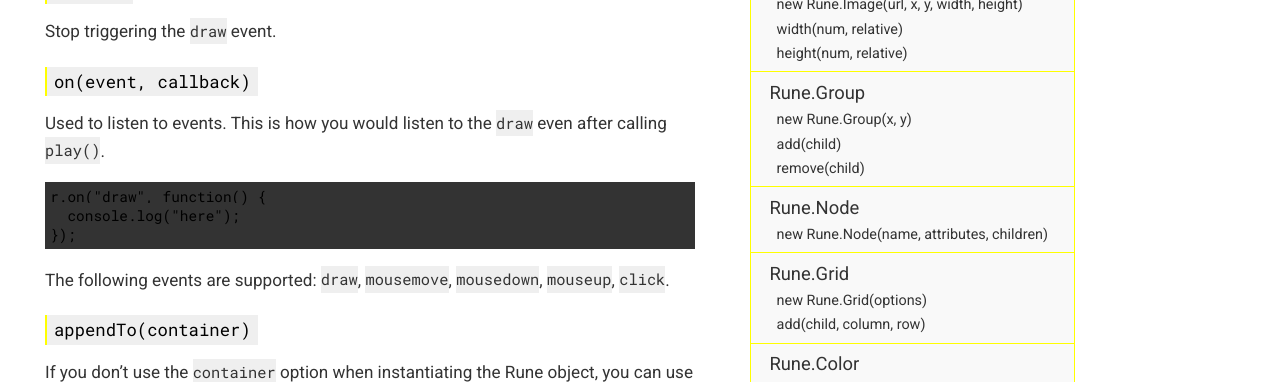
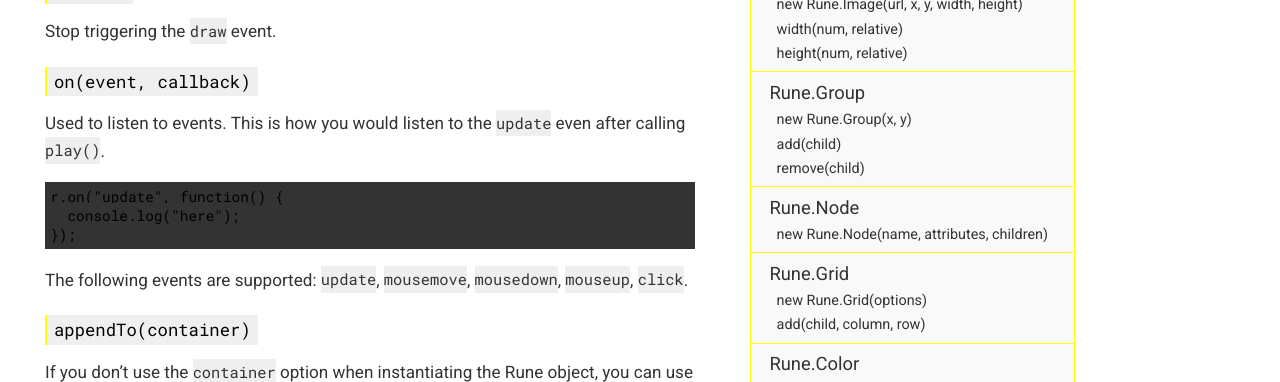
Before and after one commit to runemadsen/rune.js, a Jekyll site: the page built from documentation.md, in a window 1280 px wide and 900 px high, scrolled down 2290 px. Shown: the part 147-529 px from the top of the window. Built offline with Jekyll 4.4.1, drawn with Linux system fonts in a browser that asks for light colours; nearby versions of some CDN libraries; comment, search, counter and statistics services are not loaded.

Commit message:
tweaking docs

````diff
--- a/documentation.md
+++ b/documentation.md
@@ -16,11 +16,11 @@ This is the technical documentation for Rune.js. See [Getting started](index.htm
 
 Creates a new instance to be used for all drawing methods. You can use multiple instances on a single page. `options` is a JavaScript object that can hold the following properties.
 
-* `container` - String selector or DOM element used as container for the SVG.
-* `width` - The number width of the SVG (optional).
-* `height` - The number height of the SVG (optional).
-* `frameRate` - Number. The framerate used for the draw event
-* `debug` - Boolean. Enables debug mode
+- `container` - String selector or DOM element used as container for the SVG.
+- `width` - The number width of the SVG (optional).
+- `height` - The number height of the SVG (optional).
+- `frameRate` - Number. The framerate used for the draw event
+- `debug` - Boolean. Enables debug mode
 
 If `width` and/or `height` is not declared, Node will default to 640x480 while browsers will default to the rendered size of the SVG. This allows you to control the size of the SVG via CSS and still access the width and height inside your Rune.js sketch.
 
@@ -86,15 +86,15 @@ Stop triggering the `draw` event.
 
 ### `on(event, callback)`
 
-Used to listen to events. This is how you would listen to the `draw` even after calling `play()`.
+Used to listen to events. This is how you would listen to the `update` even after calling `play()`.
 
 ```js
-r.on("draw", function() {
+r.on("update", function() {
   console.log("here");
 });
 ```
 
-The following events are supported: `draw`, `mousemove`, `mousedown`, `mouseup`, `click`.
+The following events are supported: `update`, `mousemove`, `mousedown`, `mouseup`, `click`.
 
 ### `appendTo(container)`
 
@@ -178,7 +178,7 @@ Detaches the shape from its parent group, making it invisible.
 
 Converts the shape to a polygon by converting lines and curves to equally spaced vectors. `options` is a JavaScript object that currently only takes a single property.
 
-* `spacing` - Number. The number of pixels between each vector in the new polygon.
+- `spacing` - Number. The number of pixels between each vector in the new polygon.
 
 The `parent` parameter uses the same logic as the shorthand shape functions on the Rune instance: If not set, the new copy will be added to the same parent as the base shape. If `parent` is a group, the new copy will be added to this group. If `parent` is false, the new copy will not have a parent.
 
@@ -192,13 +192,13 @@ Sets the width of the stroke in pixels. Defaults to 1.
 
 Specifies the shape to be used at the end of open lines when they are stroked.
 
-* `type` - String. Options are `"butt"` (default), `"round"`, and `"square"`
+- `type` - String. Options are `"butt"` (default), `"round"`, and `"square"`
 
 ### `strokeJoin(type)`
 
 Specifies the shape to be used at the corners of paths or basic shapes when they are stroked.
 
-* `type` - String. Options are `"miter"` (default), `"round"`, and `"bevel"`
+- `type` - String. Options are `"miter"` (default), `"round"`, and `"bevel"`
 
 ### `strokeMiterlimit(num)`
 
@@ -208,13 +208,13 @@ When two lines meet at a sharp angle and `strokeJoin` has been set to `miter`, i
 
 Can be used to turn the stroke into dashes. See the [Mozilla Developer Documentation](https://developer.mozilla.org/en-US/docs/Web/SVG/Attribute/stroke-dasharray) for more info.
 
-* `dasharray` - String. Comma or whitespace-separated list of dasharray.
+- `dasharray` - String. Comma or whitespace-separated list of dasharray.
 
 ### `strokeDashOffset(offset)`
 
 Specifies the distance into the dash pattern to start the dash.
 
-* `offset` - Percentage string or number.
+- `offset` - Percentage string or number.
 
 ### `stagepos()`
 
@@ -230,8 +230,8 @@ Creates a new rectangle object. The new rectangle is not added to the stage.
 
 Gives the rectangle rounded corners.
 
-* `x` - x-axis radius of the ellipse used to round off the corners of the rectangle
-* `y` - (optional) y-axis radius of the ellipse used to round off the corners of the rectangle
+- `x` - x-axis radius of the ellipse used to round off the corners of the rectangle
+- `y` - (optional) y-axis radius of the ellipse used to round off the corners of the rectangle
 
 ### `width(num, relative)`
 
@@ -247,10 +247,10 @@ Changes the height of the rectangle. If the second argument is set to `true`, th
 
 Creates a new line object. The new line is not added to the stage.
 
-* `x1` - The x position of the start of the line
-* `y1` - The y position of the start of the line
-* `x2` - The x position of the end of the line
-* `y2` - The y position of the end of the line
+- `x1` - The x position of the start of the line
+- `y1` - The y position of the start of the line
+- `x2` - The x position of the end of the line
+- `y2` - The y position of the end of the line
 
 ## Rune.Circle
 
@@ -300,13 +300,13 @@ Returns the length of the polygon, calculated by combining the length of all vec
 
 Returns a `Rune.Vector` describing a point on the outline of the polygon.
 
-* `scalar` - A float between 0 and 1. Passing `0.5` will return the point midway on the outline of the polygon.
+- `scalar` - A float between 0 and 1. Passing `0.5` will return the point midway on the outline of the polygon.
 
 ### `vectorAtLength(length)`
 
 Returns a `Rune.Vector` describing a point on the outline of the polygon.
 
-* `length` - A number between 0 and `length()` of the polygon. Passing `100` will return the point 100 pixels along the outline of the polygon.
+- `length` - A number between 0 and `length()` of the polygon. Passing `100` will return the point 100 pixels along the outline of the polygon.
 
 ### `bounds()`
 
@@ -366,19 +366,19 @@ Returns the combined length of all subpaths in the path.
 
 Returns a `Rune.Vector` describing a point on the outline of the path.
 
-* `scalar` - A float between 0 and 1. Passing `0.5` will return the point midway on the outline of the path.
+- `scalar` - A float between 0 and 1. Passing `0.5` will return the point midway on the outline of the path.
 
 ### `vectorAtLength(length)`
 
 Returns a `Rune.Vector` describing a point on the outline of the path.
 
-* `length` - A number between 0 and `length()` of the path. Passing `100` will return the point 100 pixels along the outline of the path.
+- `length` - A number between 0 and `length()` of the path. Passing `100` will return the point 100 pixels along the outline of the path.
 
 ### `fillRule(type)`
 
 Sets the fillrule for the subpaths. This can be used to add or subtract subpath from one another. See [Understanding the SVG fill-rule property](http://www.sitepoint.com/understanding-svg-fill-rule-property/) for more info.
 
-* `type` - String. Either `"nonzero"` or `"evenodd"`.
+- `type` - String. Either `"nonzero"` or `"evenodd"`.
 
 ## Rune.Text
 
@@ -386,15 +386,15 @@ Sets the fillrule for the subpaths. This can be used to add or subtract subpath
 
 Creates a new text object. The new text is not added to the stage. The text object currently does not support bounds and multiple lines.
 
-* `text` - String to be displayed
-* `x` - x position of the text baseline
-* `y` - y position of the text baseline
+- `text` - String to be displayed
+- `x` - x position of the text baseline
+- `y` - y position of the text baseline
 
 ### `fontFamily(font)`
 
 Name of the font to use. You can use the names of all default system fonts, or any webfonts imported on the page, for example Google Fonts.
 
-* `font` - String. Set to font family name, e.g. `"Georgia`.
+- `font` - String. Set to font family name, e.g. `"Georgia`.
 
 ### `fontSize(size)`
 
@@ -466,17 +466,17 @@ This will render a `<path>` element with the corresponding attribute.
 
 Creates a new grid object. The new grid is not added to the stage. `options` is a JavaScript object that can hold the following options.
 
-* `x` - Number. The x position of the grid
-* `y` - Number. The y position of the grid
-* `columns` - Number. Defines the number of columns in the grid. Defaults to 10.
-* `rows` - Number. Defines the number of rows in the grid. Defaults to 1
-* `gutterWidth` - Number. Defines the width of the space between modules
-* `gutterHeight` - Number. Defines the height of the space between modules
-* `gutter` - Number. Shorthand way to define the same gutter width and height
-* `moduleWidth` - Number. Defines the width of each module in the grid
-* `moduleHeight` - Number. Defines the height of each module in the grid
-* `width` - Number. Defines the full width of the grid, including the gutter and module widths. Do not use with `moduleWidth`.
-* `height` - Number. Defines the full height of the grid, including the gutter and module heights. Do not use with `moduleheight`.
+- `x` - Number. The x position of the grid
+- `y` - Number. The y position of the grid
+- `columns` - Number. Defines the number of columns in the grid. Defaults to 10.
+- `rows` - Number. Defines the number of rows in the grid. Defaults to 1
+- `gutterWidth` - Number. Defines the width of the space between modules
+- `gutterHeight` - Number. Defines the height of the space between modules
+- `gutter` - Number. Shorthand way to define the same gutter width and height
+- `moduleWidth` - Number. Defines the width of each module in the grid
+- `moduleHeight` - Number. Defines the height of each module in the grid
+- `width` - Number. Defines the full width of the grid, including the gutter and module widths. Do not use with `moduleWidth`.
+- `height` - Number. Defines the full height of the grid, including the gutter and module heights. Do not use with `moduleheight`.
 
 ### `add(child, column, row)`
 
@@ -599,7 +599,7 @@ Returns the distance squared between two vectors.
 
 Returns the linear interpolation of the two vectors by a `scalar` amount.
 
-* `Scalar`. Normalized float between 0 and 1.
+- `Scalar`. Normalized float between 0 and 1.
 
 ### `dot(vector)`
 
````
Also changed, not shown: index.md (+21 -23 lines).
